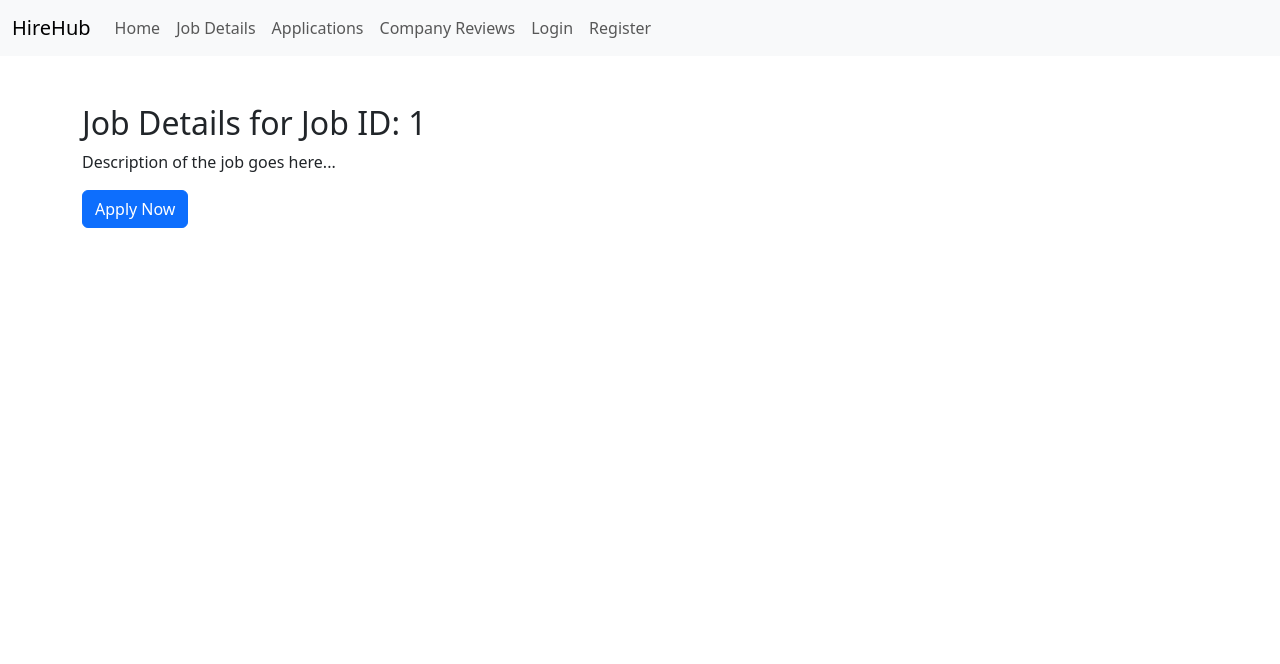
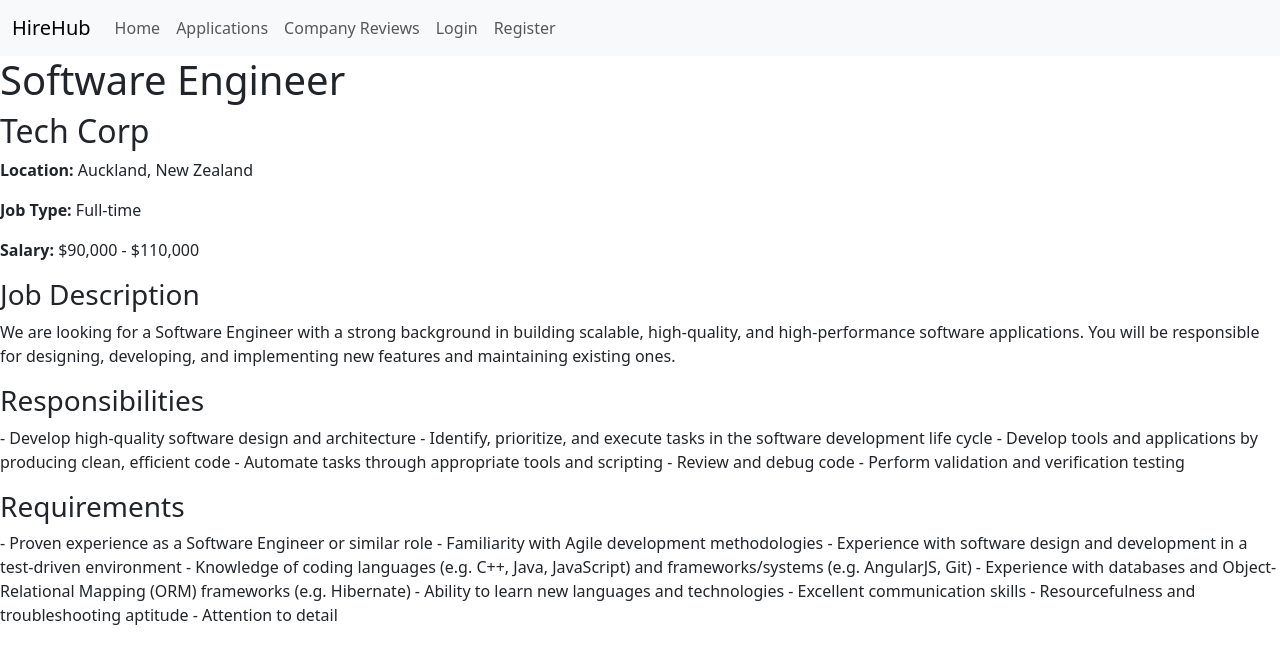
Before and after one commit to JuchangKim/HireHub, a React (Create React App) app in the folder client/: page /job/1 in a window 1280 px wide. Shown: the top 664 px of the page. Built offline with nearby package versions, Linux system fonts and the light colour scheme.

Commit message:
Added dummy data for testing

```diff
--- a/client/src/components/Navbar.js
+++ b/client/src/components/Navbar.js
@@ -13,9 +13,6 @@ function Navbar() {
           <ul className="navbar-nav">
             <li className="nav-item">
               <Link className="nav-link" to="/">Home</Link>
-            </li>
-            <li className="nav-item">
-              <Link className="nav-link" to="/job/:id">Job Details</Link>
             </li>
             <li className="nav-item">
               <Link className="nav-link" to="/applications">Applications</Link>
--- a/client/src/pages/ApplicationsPage.js
+++ b/client/src/pages/ApplicationsPage.js
@@ -1,12 +1,68 @@
 import React from 'react';
+import { Link } from 'react-router-dom';
 
-function ApplicationsPage() {
-  return (
-    <div>
-      <h1>Your Applications</h1>
-      {/* Application details will be here */}
-    </div>
-  );
-}
+const ApplicationPage = () => {
+    // Dummy data for applications
+    const applications = [
+        {
+            id: 1,
+            jobTitle: 'Software Engineer',
+            company: 'Tech Corp',
+            status: 'Pending',
+            dateApplied: '2024-08-25',
+        },
+        {
+            id: 2,
+            jobTitle: 'Frontend Developer',
+            company: 'Web Solutions',
+            status: 'Interview Scheduled',
+            dateApplied: '2024-08-20',
+        },
+        {
+            id: 3,
+            jobTitle: 'Backend Developer',
+            company: 'Backend Inc.',
+            status: 'Rejected',
+            dateApplied: '2024-07-15',
+        },
+        {
+            id: 4,
+            jobTitle: 'Full Stack Developer',
+            company: 'DevOps Hub',
+            status: 'Offer Received',
+            dateApplied: '2024-08-10',
+        },
+    ];
 
-export default ApplicationsPage;
+    return (
+        <div>
+            <h1>My Applications</h1>
+            <table className="table">
+                <thead>
+                    <tr>
+                        <th>Job Title</th>
+                        <th>Company</th>
+                        <th>Status</th>
+                        <th>Date Applied</th>
+                        <th>Details</th>
+                    </tr>
+                </thead>
+                <tbody>
+                    {applications.map((application) => (
+                        <tr key={application.id}>
+                            <td>{application.jobTitle}</td>
+                            <td>{application.company}</td>
+                            <td>{application.status}</td>
+                            <td>{application.dateApplied}</td>
+                            <td>
+                                <Link to={`/job/${application.id}`}>View Details</Link>
+                            </td>
+                        </tr>
+                    ))}
+                </tbody>
+            </table>
+        </div>
+    );
+};
+
+export default ApplicationPage;
--- a/client/src/pages/JobDetailsPage.js
+++ b/client/src/pages/JobDetailsPage.js
@@ -1,22 +1,133 @@
 import React from 'react';
-import { Container, Row, Col, Button } from 'react-bootstrap';
 import { useParams } from 'react-router-dom';
 
-function JobDetailsPage() {
-  const { id } = useParams();
+const JobDetailsPage = () => {
+    const { id } = useParams();
 
-  return (
-    <Container className="mt-5">
-      <Row>
-        <Col>
-          <h2>Job Details for Job ID: {id}</h2>
-          {/* Replace with actual job details(place holder) */}
-          <p>Description of the job goes here...</p>
-          <Button variant="primary">Apply Now</Button>
-        </Col>
-      </Row>
-    </Container>
-  );
-}
+    // Dummy data for job details
+    const jobDetailsList = {
+        1: {
+            jobTitle: 'Software Engineer',
+            company: 'Tech Corp',
+            location: 'Auckland, New Zealand',
+            jobType: 'Full-time',
+            salary: '$90,000 - $110,000',
+            description: `
+                We are looking for a Software Engineer with a strong background in building scalable,
+                high-quality, and high-performance software applications.
+                You will be responsible for designing, developing, and implementing new features
+                and maintaining existing ones.
+            `,
+            responsibilities: `
+                - Develop high-quality software design and architecture
+                - Identify, prioritize, and execute tasks in the software development life cycle
+                - Develop tools and applications by producing clean, efficient code
+                - Automate tasks through appropriate tools and scripting
+                - Review and debug code
+                - Perform validation and verification testing
+            `,
+            requirements: `
+                - Proven experience as a Software Engineer or similar role
+                - Familiarity with Agile development methodologies
+                - Experience with software design and development in a test-driven environment
+                - Knowledge of coding languages (e.g. C++, Java, JavaScript) and frameworks/systems (e.g. AngularJS, Git)
+                - Experience with databases and Object-Relational Mapping (ORM) frameworks (e.g. Hibernate)
+                - Ability to learn new languages and technologies
+                - Excellent communication skills
+                - Resourcefulness and troubleshooting aptitude
+                - Attention to detail
+            `,
+        },
+        2: {
+            jobTitle: 'Frontend Developer',
+            company: 'Web Solutions',
+            location: 'Wellington, New Zealand',
+            jobType: 'Contract',
+            salary: '$80,000 - $100,000',
+            description: `
+                We are seeking a Frontend Developer who is passionate about creating great user experiences.
+                You will work closely with the design team to implement responsive, high-performance web applications.
+            `,
+            responsibilities: `
+                - Implement responsive web designs using HTML, CSS, and JavaScript
+                - Collaborate with UX/UI designers to create user-friendly interfaces
+                - Optimize web pages for maximum speed and scalability
+                - Ensure high-quality graphic standards and brand consistency
+            `,
+            requirements: `
+                - Experience with front-end technologies such as HTML, CSS, JavaScript, and frameworks like React
+                - Strong portfolio of previous work demonstrating expertise in frontend development
+                - Good understanding of layout aesthetics
+                - Familiarity with browser testing and debugging
+            `,
+        },
+        3: {
+            jobTitle: 'Backend Developer',
+            company: 'Backend Inc.',
+            location: 'Christchurch, New Zealand',
+            jobType: 'Part-time',
+            salary: '$70,000 - $90,000',
+            description: `
+                Backend Inc. is searching for a talented Backend Developer to join our team.
+                You will be responsible for developing and managing our backend services and APIs.
+            `,
+            responsibilities: `
+                - Develop and maintain scalable backend services and APIs
+                - Work with front-end developers to integrate user-facing elements with server-side logic
+                - Optimize applications for maximum speed and scalability
+                - Implement security and data protection solutions
+            `,
+            requirements: `
+                - Experience with backend technologies such as Node.js, Python, and databases like MongoDB
+                - Understanding of front-end technologies is a plus
+                - Familiarity with code versioning tools, such as Git
+            `,
+        },
+        4: {
+            jobTitle: 'Full Stack Developer',
+            company: 'DevOps Hub',
+            location: 'Hamilton, New Zealand',
+            jobType: 'Full-time',
+            salary: '$100,000 - $130,000',
+            description: `
+                DevOps Hub is looking for a Full Stack Developer to design and build our next-generation applications.
+                You will be involved in all stages of software development from conception to deployment.
+            `,
+            responsibilities: `
+                - Develop front-end website architecture and back-end website applications
+                - Design user interactions on web pages
+                - Develop and manage well-functioning databases and applications
+                - Write effective APIs
+            `,
+            requirements: `
+                - Experience with front-end technologies (e.g., HTML, JavaScript, CSS) and back-end technologies (e.g., Node.js, Python)
+                - Strong organizational and project management skills
+                - Ability to work independently and as part of a team
+            `,
+        },
+    };
+
+    const jobDetails = jobDetailsList[id];
+
+    if (!jobDetails) {
+        return <div>Job not found</div>;
+    }
+
+    return (
+        <div>
+            <h1>{jobDetails.jobTitle}</h1>
+            <h2>{jobDetails.company}</h2>
+            <p><strong>Location:</strong> {jobDetails.location}</p>
+            <p><strong>Job Type:</strong> {jobDetails.jobType}</p>
+            <p><strong>Salary:</strong> {jobDetails.salary}</p>
+            <h3>Job Description</h3>
+            <p>{jobDetails.description}</p>
+            <h3>Responsibilities</h3>
+            <p>{jobDetails.responsibilities}</p>
+            <h3>Requirements</h3>
+            <p>{jobDetails.requirements}</p>
+        </div>
+    );
+};
 
 export default JobDetailsPage;
```
